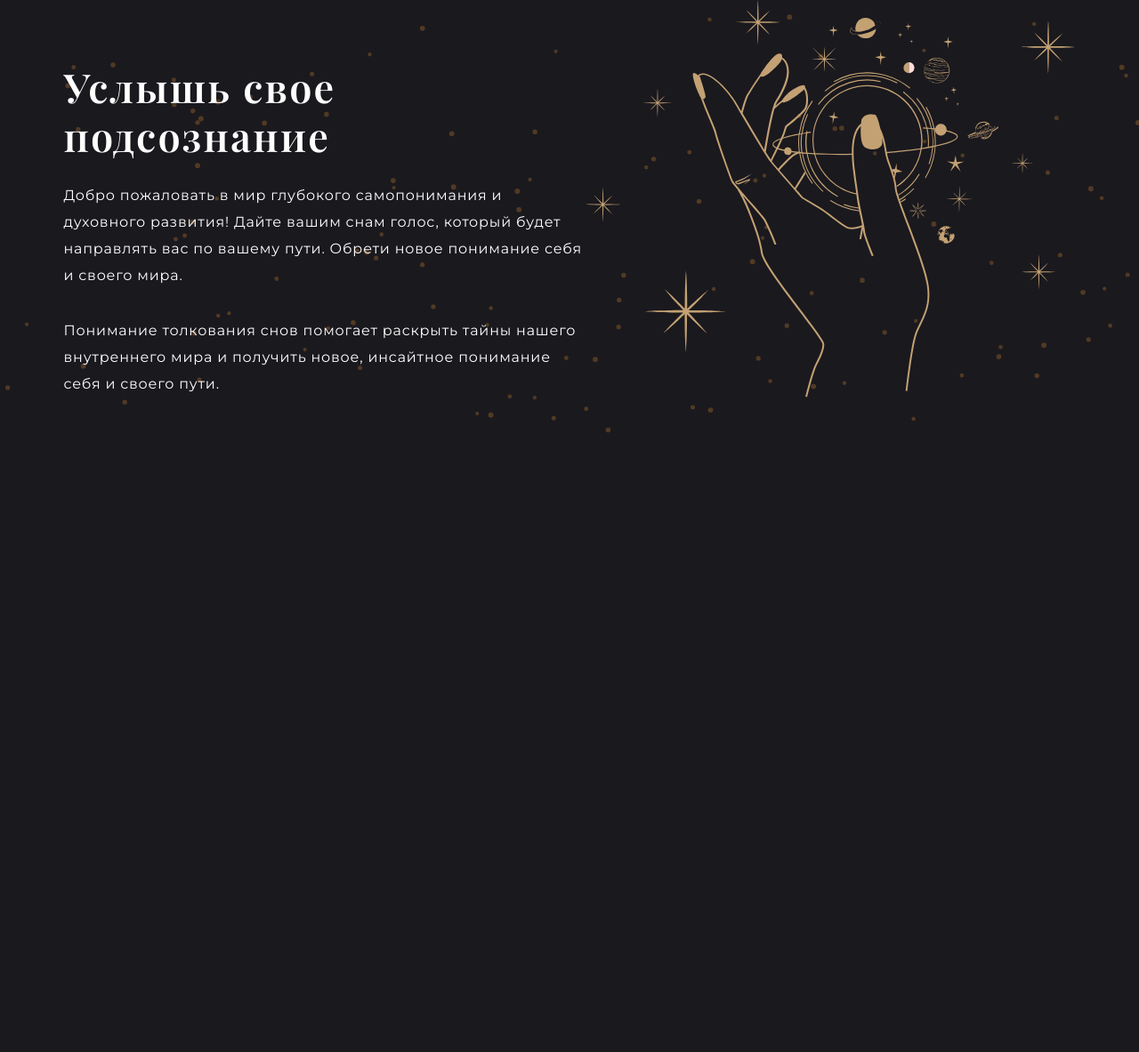
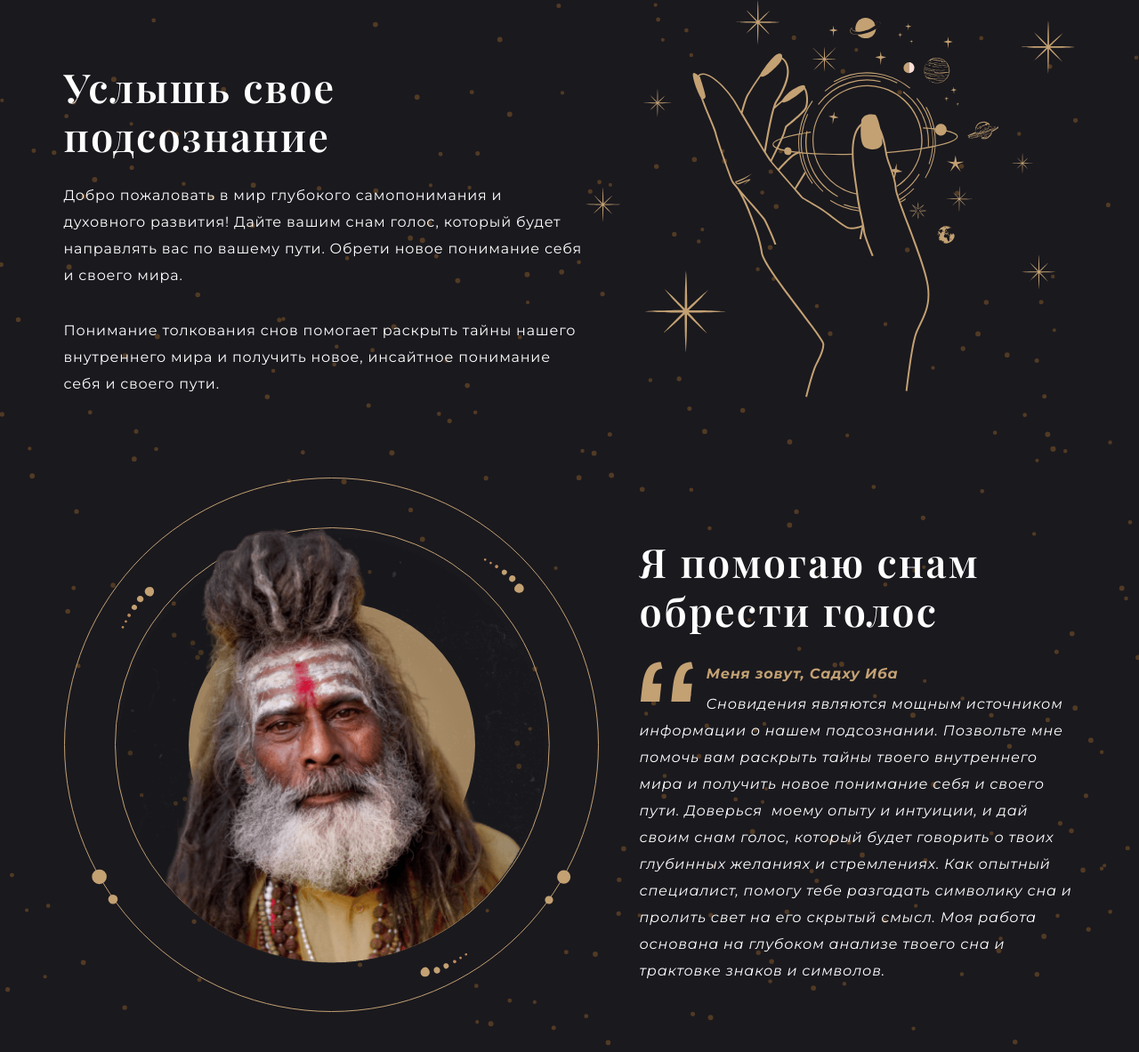
Before and after one commit to uzinok/dream_book-for_API, a website: page src/index.html in a window 1280 px wide. Shown: the part 2239-3422 px from the top of the page at 89% size. Before the commit the page ends 2731 px from the top, so only its background shows below. Drawn offline with nearby package versions, Linux system fonts and the light colour scheme; files that its build step writes are made by us from their sources.

Commit message:
делает блок .about

```diff
--- a/src/index.html
+++ b/src/index.html
@@ -98,6 +98,20 @@
 				</div>
 			</section>
 
+			<section class="about">
+				<div class="wrap">
+
+					<div class="about__content">
+						<h2 class="about__title">Я помогаю снам обрести голос</h2>
+
+						<div class="about__quotation">
+							<p class="about__name">Меня зовут, Садху Иба</p>
+							<p class="about__text"> Сновидения являются мощным источником информации о нашем подсознании. Позвольте мне помочь вам раскрыть тайны твоего внутреннего мира и получить новое понимание себя и своего пути. Доверься  моему опыту и интуиции, и дай своим снам голос, который будет говорить о твоих глубинных желаниях и стремлениях. Как опытный специалист, помогу тебе разгадать символику сна и пролить свет на его скрытый смысл. Моя работа основана на глубоком анализе твоего сна и трактовке знаков и символов.</p>
+						</div>
+					</div>
+				</div>
+			</section>
+
 		</main>
 	</div>
 
--- /dev/null
+++ b/src/styles/blocks/about.scss
@@ -0,0 +1,88 @@
+.about {
+	padding-top: 45px;
+	padding-bottom: 45px;
+
+	& .wrap {
+		@media (min-width: 800px) {
+			display: flex;
+			align-items: center;
+			flex-direction: row-reverse;
+			gap: 46px;
+		}
+
+		&::after {
+			content: '';
+			display: block;
+			width: 100%;
+			max-width: 601px;
+			margin-right: auto;
+			margin-left: auto;
+			background-image: url(../../img/people.png), url(../../img/circles.svg);
+			background-repeat: no-repeat;
+			background-position: center;
+			background-size: 80%, contain;
+			aspect-ratio: 1/1;
+
+			@media (max-width: 800px) {
+				margin-top: 21px;
+			}
+		}
+	}
+}
+
+.about__content {
+	@media (min-width: 800px) {
+		width: 65%;
+	}
+}
+
+.about__title {
+	font-weight: 600;
+	font-size: 35px;
+	line-height: 40px;
+	font-family: "Playfair Display", serif;
+	letter-spacing: 0.05em;
+
+	@media (min-width: $max-lg) {
+		margin-bottom: 29px;
+		font-size: 45px;
+		line-height: 55px;
+	}
+}
+
+.about__quotation {
+
+	&::before {
+		content: '';
+		float: left;
+		width: 60px;
+		height: 46px;
+		margin-right: 15px;
+		background-image: url(../../img/quotation.svg);
+		background-repeat: no-repeat;
+		background-position: center;
+		background-size: contain;
+	}
+}
+
+.about__name {
+	margin: 0 0 4px;
+	font-weight: 700;
+	line-height: 30px;
+	color: $color-primary;
+	font-style: italic;
+	letter-spacing: 0.05em;
+
+}
+
+.about__text {
+	margin: 0;
+	font-size: 16px;
+	line-height: 25px;
+	font-style: italic;
+	letter-spacing: 0.05em;
+
+	@media (min-width: $max-lg) {
+		line-height: 30px;
+	}
+}
--- a/src/styles/main.scss
+++ b/src/styles/main.scss
@@ -11,3 +11,4 @@
 @import './blocks/quote.scss';
 @import './blocks/when.scss';
 @import './blocks/listen.scss';
+@import './blocks/about.scss';
```
